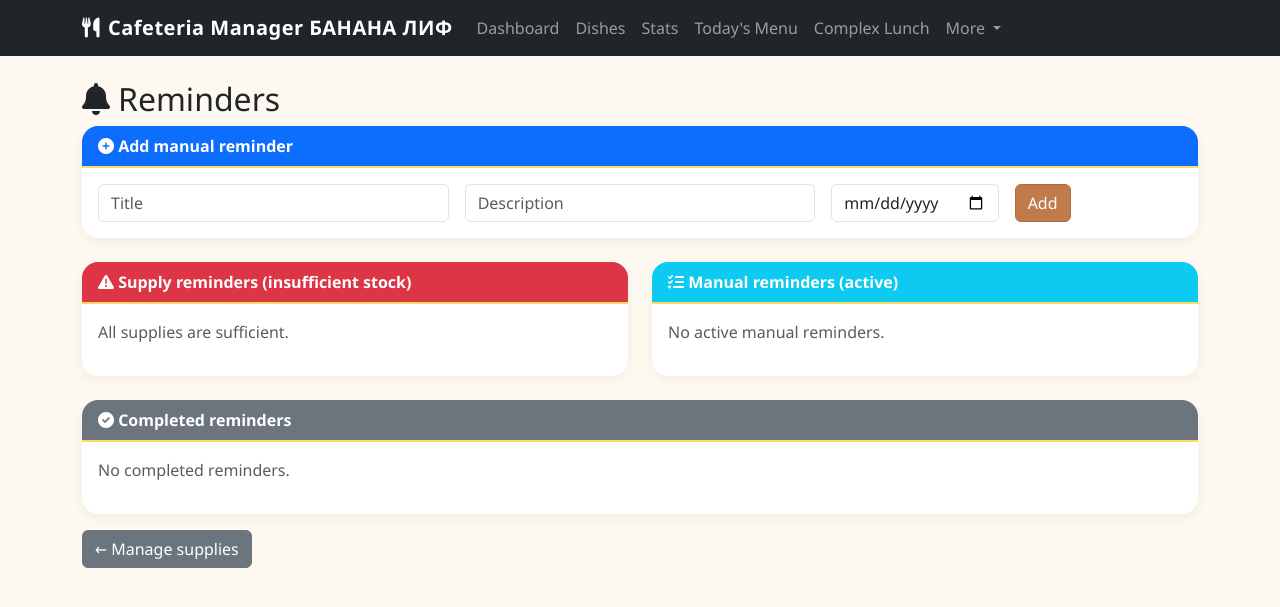
After one commit to go-easy-katya/cafeteria-manager, a Flask app: page /reminders in a window 1280 px wide. The commit adds this page. Shown: the top 607 px of the page. Run offline with Flask 3, Linux system fonts and the light colour scheme; a user stored in the database is signed in; data that the repository does not hold is empty.

Commit message:
Add Supplies & Reminders features with dropdown navbar

```diff
--- a/app.py
+++ b/app.py
@@ -87,6 +87,19 @@ class ComplexLunchMenu(db.Model):
 
 with app.app_context():
     db.create_all()
+# ---------- Supplies and Reminders Models ----------
+class SupplyItem(db.Model):
+    id = db.Column(db.Integer, primary_key=True)
+    name = db.Column(db.String(100), nullable=False)
+    is_sufficient = db.Column(db.Boolean, default=True)  # True = sufficient, False = insufficient
+
+class ManualReminder(db.Model):
+    id = db.Column(db.Integer, primary_key=True)
+    title = db.Column(db.String(200), nullable=False)
+    description = db.Column(db.Text, default='')
+    due_date = db.Column(db.Date, nullable=True)
+    is_completed = db.Column(db.Boolean, default=False)
+    created_at = db.Column(db.DateTime, default=datetime.utcnow)
 
 
 # --- Flask-Login User Setup ---
@@ -937,5 +950,95 @@ def edit_complex_by_date(date):
                          regular_dishes=regular_dishes_by_category,
                          current_items=current_items)
 
+# ---------- Supplies Routes ----------
+@app.route('/supplies', methods=['GET', 'POST'])
+@login_required
+def supplies():
+    if request.method == 'POST':
+        # Toggle supply status
+        supply_id = request.form.get('supply_id')
+        new_status = request.form.get('is_sufficient') == 'True'
+        supply = SupplyItem.query.get(supply_id)
+        if supply:
+            supply.is_sufficient = new_status
+            db.session.commit()
+        return redirect(url_for('supplies'))
+
+    supplies_list = SupplyItem.query.order_by(SupplyItem.name).all()
+    return render_template('supplies.html', supplies=supplies_list)
+
+@app.route('/supplies/add', methods=['POST'])
+@login_required
+def add_supply():
+    name = request.form.get('name', '').strip()
+    if name:
+        new_supply = SupplyItem(name=name, is_sufficient=True)
+        db.session.add(new_supply)
+        db.session.commit()
+    return redirect(url_for('supplies'))
+
+@app.route('/supplies/delete/<int:supply_id>', methods=['POST'])
+@login_required
+def delete_supply(supply_id):
+    supply = SupplyItem.query.get_or_404(supply_id)
+    db.session.delete(supply)
+    db.session.commit()
+    return redirect(url_for('supplies'))
+
+# ---------- Reminders Routes ----------
+@app.route('/reminders', methods=['GET', 'POST'])
+@login_required
+def reminders():
+    if request.method == 'POST':
+        # Add manual reminder
+        title = request.form.get('title', '').strip()
+        description = request.form.get('description', '').strip()
+        due_date_str = request.form.get('due_date')
+        due_date = None
+        if due_date_str:
+            try:
+                due_date = datetime.strptime(due_date_str, '%Y-%m-%d').date()
+            except:
+                pass
+        if title:
+            reminder = ManualReminder(
+                title=title,
+                description=description,
+                due_date=due_date,
+                is_completed=False
+            )
+            db.session.add(reminder)
+            db.session.commit()
+        return redirect(url_for('reminders'))
+
+    # Get incomplete manual reminders
+    manual_reminders = ManualReminder.query.filter_by(is_completed=False).order_by(ManualReminder.due_date, ManualReminder.created_at).all()
+    # Get supply-based reminders (items with insufficient)
+    insufficient_supplies = SupplyItem.query.filter_by(is_sufficient=False).all()
+    # Get completed reminders (optional, can be shown in a separate list)
+    completed_reminders = ManualReminder.query.filter_by(is_completed=True).order_by(ManualReminder.created_at.desc()).limit(20).all()
+
+    return render_template('reminders.html',
+                         manual_reminders=manual_reminders,
+                         insufficient_supplies=insufficient_supplies,
+                         completed_reminders=completed_reminders)
+
+@app.route('/reminders/complete/<int:reminder_id>', methods=['POST'])
+@login_required
+def complete_reminder(reminder_id):
+    reminder = ManualReminder.query.get_or_404(reminder_id)
+    reminder.is_completed = True
+    db.session.commit()
+    return redirect(url_for('reminders'))
+
+@app.route('/reminders/delete/<int:reminder_id>', methods=['POST'])
+@login_required
+def delete_reminder(reminder_id):
+    reminder = ManualReminder.query.get_or_404(reminder_id)
+    db.session.delete(reminder)
+    db.session.commit()
+    return redirect(url_for('reminders'))
+
+
 if __name__ == '__main__':
     app.run(debug=True)
--- a/templates/base.html
+++ b/templates/base.html
@@ -22,14 +22,25 @@
             </button>
             <div class="collapse navbar-collapse" id="navbarNav">
                 <ul class="navbar-nav">
-    <li class="nav-item"><a class="nav-link" href="{{ url_for('bakery') }}"><i class="fas fa-chart-simple me-1"></i>Булочная</a></li>
     <li class="nav-item"><a class="nav-link" href="{{ url_for('dashboard') }}">Dashboard</a></li>
     <li class="nav-item"><a class="nav-link" href="{{ url_for('dishes') }}">Dishes</a></li>
     <li class="nav-item"><a class="nav-link" href="{{ url_for('stats') }}">Stats</a></li>
     <li class="nav-item"><a class="nav-link" href="{{ url_for('edit_today_menu') }}">Today's Menu</a></li>
     <li class="nav-item"><a class="nav-link" href="{{ url_for('edit_complex_today') }}">Complex Lunch</a></li>
-    <li class="nav-item"><a class="nav-link" href="{{ url_for('checklist') }}"><i class="fas fa-check-square me-1"></i>Checklist</a></li>
-    <li class="nav-item"><a class="nav-link" href="{{ url_for('notes_list') }}">Notes</a></li>
+
+    <!-- Dropdown for additional features -->
+    <li class="nav-item dropdown">
+        <a class="nav-link dropdown-toggle" href="#" id="navbarDropdown" role="button" data-bs-toggle="dropdown" aria-expanded="false">
+            More
+        </a>
+        <ul class="dropdown-menu" aria-labelledby="navbarDropdown">
+            <li><a class="dropdown-item" href="{{ url_for('checklist') }}"><i class="fas fa-check-square me-1"></i>Checklist</a></li>
+            <li><a class="dropdown-item" href="{{ url_for('notes_list') }}"><i class="fas fa-sticky-note me-1"></i>Notes</a></li>
+            <li><a class="dropdown-item" href="{{ url_for('bakery') }}"><i class="fas fa-chart-simple me-1"></i>Bakery</a></li>
+            <li><a class="dropdown-item" href="{{ url_for('supplies') }}"><i class="fas fa-boxes me-1"></i>Supplies</a></li>
+            <li><a class="dropdown-item" href="{{ url_for('reminders') }}"><i class="fas fa-bell me-1"></i>Reminders</a></li>
+        </ul>
+    </li>
 </ul>
             </div>
         </div>
--- /dev/null
+++ b/templates/reminders.html
@@ -0,0 +1,106 @@
+{% extends "base.html" %}
+{% block content %}
+<h2><i class="fas fa-bell me-2"></i>Reminders</h2>
+
+<div class="card mb-4">
+    <div class="card-header bg-primary text-white">
+        <i class="fas fa-plus-circle"></i> Add manual reminder
+    </div>
+    <div class="card-body">
+        <form method="POST" action="{{ url_for('reminders') }}" class="row g-3">
+            <div class="col-md-4">
+                <input type="text" name="title" class="form-control" placeholder="Title" required>
+            </div>
+            <div class="col-md-4">
+                <input type="text" name="description" class="form-control" placeholder="Description">
+            </div>
+            <div class="col-md-2">
+                <input type="date" name="due_date" class="form-control" placeholder="Due date">
+            </div>
+            <div class="col-md-2">
+                <button type="submit" class="btn btn-primary">Add</button>
+            </div>
+        </form>
+    </div>
+</div>
+
+<div class="row">
+    <div class="col-md-6">
+        <div class="card mb-4">
+            <div class="card-header bg-danger text-white">
+                <i class="fas fa-exclamation-triangle"></i> Supply reminders (insufficient stock)
+            </div>
+            <div class="card-body">
+                {% if insufficient_supplies %}
+                    <ul class="list-group">
+                        {% for supply in insufficient_supplies %}
+                            <li class="list-group-item d-flex justify-content-between align-items-center">
+                                {{ supply.name }}
+                                <a href="{{ url_for('supplies') }}" class="btn btn-sm btn-warning">Fix</a>
+                            </li>
+                        {% endfor %}
+                    </ul>
+                {% else %}
+                    <p class="text-muted">All supplies are sufficient.</p>
+                {% endif %}
+            </div>
+        </div>
+    </div>
+    <div class="col-md-6">
+        <div class="card mb-4">
+            <div class="card-header bg-info text-white">
+                <i class="fas fa-tasks"></i> Manual reminders (active)
+            </div>
+            <div class="card-body">
+                {% if manual_reminders %}
+                    <ul class="list-group">
+                        {% for reminder in manual_reminders %}
+                            <li class="list-group-item">
+                                <strong>{{ reminder.title }}</strong><br>
+                                <small>{{ reminder.description }}</small>
+                                {% if reminder.due_date %}
+                                    <br><small class="text-muted">Due: {{ reminder.due_date.strftime('%Y-%m-%d') }}</small>
+                                {% endif %}
+                                <div class="mt-2">
+                                    <form method="POST" action="{{ url_for('complete_reminder', reminder_id=reminder.id) }}" style="display: inline-block;">
+                                        <button type="submit" class="btn btn-sm btn-success">Done</button>
+                                    </form>
+                                    <form method="POST" action="{{ url_for('delete_reminder', reminder_id=reminder.id) }}" style="display: inline-block;" onsubmit="return confirm('Delete this reminder?')">
+                                        <button type="submit" class="btn btn-sm btn-outline-danger">Delete</button>
+                                    </form>
+                                </div>
+                            </li>
+                        {% endfor %}
+                    </ul>
+                {% else %}
+                    <p class="text-muted">No active manual reminders.</p>
+                {% endif %}
+            </div>
+        </div>
+    </div>
+</div>
+
+<div class="card">
+    <div class="card-header bg-secondary text-white">
+        <i class="fas fa-check-circle"></i> Completed reminders
+    </div>
+    <div class="card-body">
+        {% if completed_reminders %}
+            <ul class="list-group">
+                {% for reminder in completed_reminders %}
+                    <li class="list-group-item text-muted">
+                        <del><strong>{{ reminder.title }}</strong></del><br>
+                        <small>{{ reminder.description }}</small>
+                    </li>
+                {% endfor %}
+            </ul>
+        {% else %}
+            <p class="text-muted">No completed reminders.</p>
+        {% endif %}
+    </div>
+</div>
+
+<div class="mt-3">
+    <a href="{{ url_for('supplies') }}" class="btn btn-secondary">← Manage supplies</a>
+</div>
+{% endblock %}
```
Also changed, not shown: templates/supplies.html (added, +51 -0 lines).
